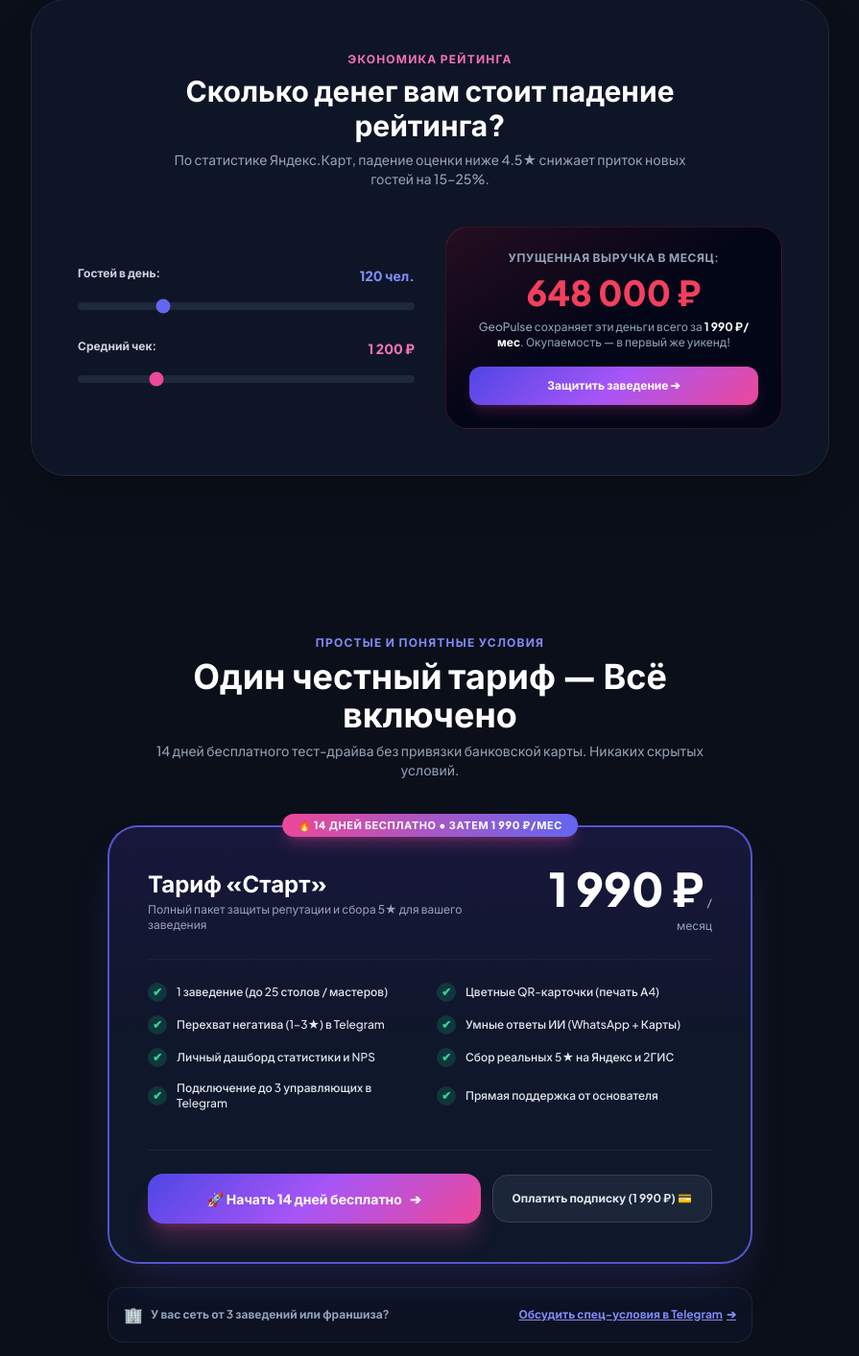
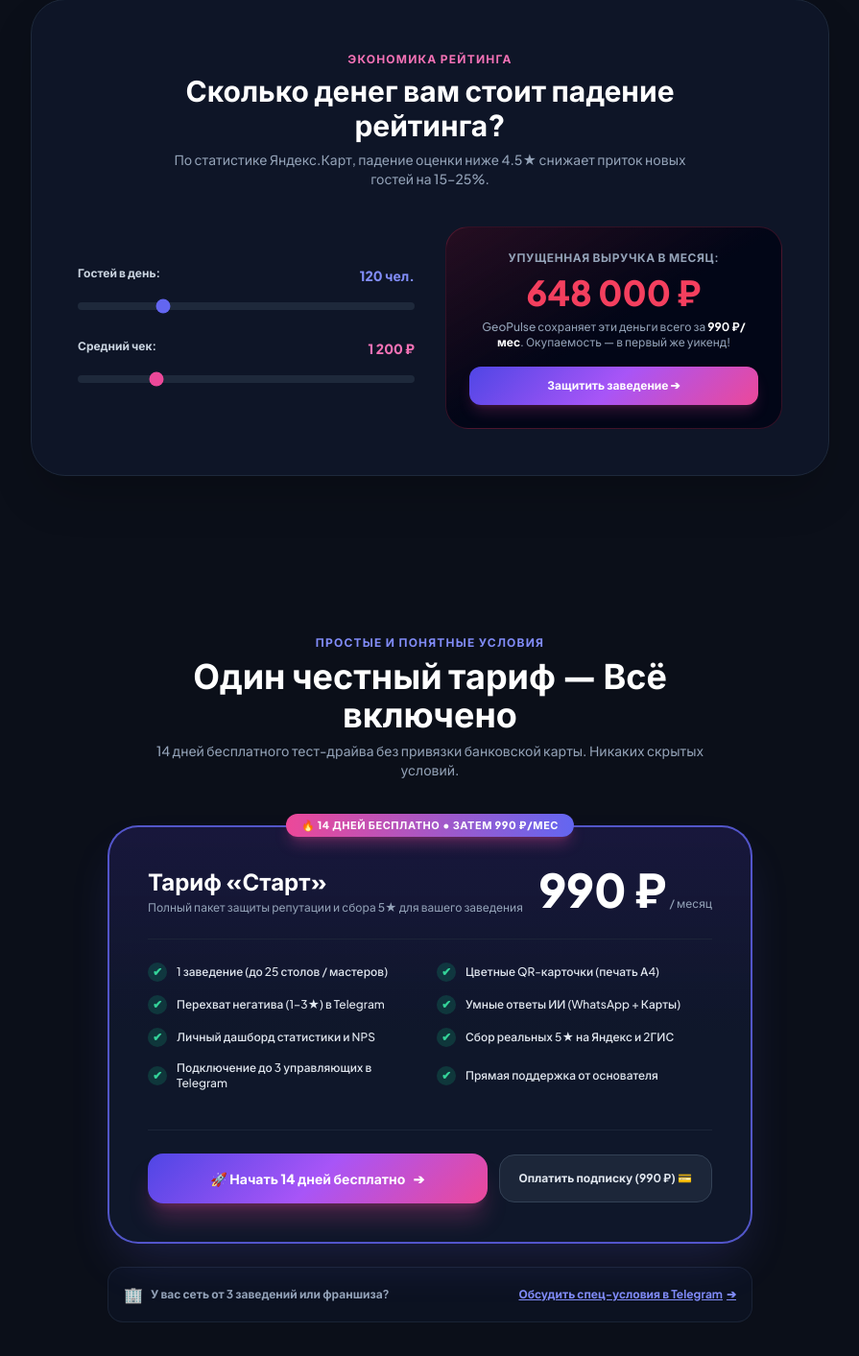
Before and after one commit to alialiev20122005-lab/geopulse, a FastAPI app: page / in a window 1280 px wide. Shown: the part 2264-3677 px from the top of the page at 96% size, without its empty margins (192-1087 px from the left). Run offline with FastAPI, Linux system fonts and the light colour scheme; data comes from the database, SQL or seed files in the repository; data that the repository does not hold is empty; some libraries are stand-ins or nearby versions.

Commit message:
feat(pricing): update Start plan price from 1990 to 990 rub/mo

```diff
--- a/app/config.py
+++ b/app/config.py
@@ -54,9 +54,9 @@ PLANS: Dict[str, Dict[str, Any]] = {
     "start": {
         "id": "start",
         "name": "Тариф «Старт»",
-        "price": 1990,
+        "price": 990,
         "period": "месяц",
-        "tables": "до 10 столов / мастеров"
+        "tables": "до 25 столов / мастеров"
     },
     "business": {
         "id": "business",
--- a/app/templates/index.html
+++ b/app/templates/index.html
@@ -357,7 +357,7 @@
                     <p class="text-xs font-bold uppercase tracking-wider text-slate-400">Упущенная выручка в месяц:</p>
                     <p id="loss-val" class="text-4xl font-black text-rose-500 my-2">648 000 ₽</p>
                     <p class="text-xs text-slate-400 leading-snug">
-                        GeoPulse сохраняет эти деньги всего за <span class="text-white font-bold">1 990 ₽/мес</span>. Окупаемость — в первый же уикенд!
+                        GeoPulse сохраняет эти деньги всего за <span class="text-white font-bold">990 ₽/мес</span>. Окупаемость — в первый же уикенд!
                     </p>
                     <a href="#connect" class="mt-4 inline-block w-full gradient-brand hover:opacity-95 text-white font-bold text-xs py-3 px-4 rounded-xl shadow-lg shadow-pink-500/20 transition">
                         Защитить заведение ➔
@@ -381,7 +381,7 @@
             <!-- Единый тариф: Старт (Всё включено) -->
             <div class="bg-gradient-to-b from-indigo-950/70 via-slate-900 to-slate-900 border-2 border-indigo-500/80 p-6 sm:p-10 rounded-[32px] flex flex-col justify-between relative shadow-2xl shadow-indigo-500/20">
                 <span class="absolute -top-3.5 left-1/2 -translate-x-1/2 bg-gradient-to-r from-pink-500 to-indigo-500 text-white text-[11px] font-black uppercase tracking-wider px-4 py-1 rounded-full shadow-lg shadow-pink-500/30 whitespace-nowrap">
-                    🔥 14 дней бесплатно • Затем 1 990 ₽/мес
+                    🔥 14 дней бесплатно • Затем 990 ₽/мес
                 </span>
 
                 <div>
@@ -391,7 +391,7 @@
                             <p class="text-xs text-slate-400 mt-1">Полный пакет защиты репутации и сбора 5★ для вашего заведения</p>
                         </div>
                         <div class="sm:text-right">
-                            <span class="text-4xl sm:text-5xl font-black text-white">1 990 ₽</span>
+                            <span class="text-4xl sm:text-5xl font-black text-white">990 ₽</span>
                             <span class="text-xs text-slate-400 block sm:inline">/ месяц</span>
                         </div>
                     </div>
@@ -433,12 +433,12 @@
                 </div>
 
                 <div class="mt-4 pt-6 border-t border-slate-800/80 flex flex-col sm:flex-row items-center gap-3">
-                    <a href="#connect" onclick="selectPlan('Тариф «Старт» (1 990 ₽/мес)')" class="w-full sm:flex-1 text-center gradient-brand hover:opacity-95 text-white font-extrabold text-sm py-4 px-6 rounded-2xl shadow-xl shadow-pink-500/25 transition active:scale-95 flex items-center justify-center gap-2">
+                    <a href="#connect" onclick="selectPlan('Тариф «Старт» (990 ₽/мес)')" class="w-full sm:flex-1 text-center gradient-brand hover:opacity-95 text-white font-extrabold text-sm py-4 px-6 rounded-2xl shadow-xl shadow-pink-500/25 transition active:scale-95 flex items-center justify-center gap-2">
                         <span>🚀 Начать 14 дней бесплатно</span>
                         <span>➔</span>
                     </a>
-                    <button type="button" onclick="openPayModal('start', 'Тариф «Старт»', 1990)" class="w-full sm:w-auto text-center bg-slate-800/90 hover:bg-slate-700 text-slate-200 hover:text-white font-bold text-xs py-4 px-5 rounded-2xl border border-slate-700 transition active:scale-95 whitespace-nowrap">
-                        Оплатить подписку (1 990 ₽) 💳
+                    <button type="button" onclick="openPayModal('start', 'Тариф «Старт»', 990)" class="w-full sm:w-auto text-center bg-slate-800/90 hover:bg-slate-700 text-slate-200 hover:text-white font-bold text-xs py-4 px-5 rounded-2xl border border-slate-700 transition active:scale-95 whitespace-nowrap">
+                        Оплатить подписку (990 ₽) 💳
                     </button>
                 </div>
             </div>
@@ -730,7 +730,7 @@
                 <span>🔒 Онлайн-оплата</span>
             </div>
             <h3 id="modalPlanTitle" class="text-xl font-black text-white mb-1">Оплата подписки</h3>
-            <p id="modalPlanPrice" class="text-xs text-slate-400 mb-5">Сумма к оплате: 1 990 ₽ / месяц</p>
+            <p id="modalPlanPrice" class="text-xs text-slate-400 mb-5">Сумма к оплате: 990 ₽ / месяц</p>
 
             <form id="onlinePayForm" onsubmit="submitOnlinePay(event)" class="space-y-3.5">
                 <input type="hidden" id="modalPlanId" value="start">
--- a/app/templates/pitch.html
+++ b/app/templates/pitch.html
@@ -427,7 +427,7 @@
                                 <p class="text-xs text-slate-300 mt-0.5">Для кафе, ресторанов, салонов и автосервисов</p>
                             </div>
                             <div class="text-right">
-                                <span class="text-3xl font-black text-white">1 990 ₽</span>
+                                <span class="text-3xl font-black text-white">990 ₽</span>
                                 <span class="text-xs text-slate-400 block">/ месяц</span>
                             </div>
                         </div>
@@ -445,7 +445,7 @@
 
                     <div class="mt-6 pt-4 border-t border-slate-800/80 flex items-center justify-between text-xs text-slate-400">
                         <span>Окупаемость: <strong>1 спасенный гость</strong></span>
-                        <span class="text-emerald-400 font-bold">66 ₽ в день</span>
+                        <span class="text-emerald-400 font-bold">33 ₽ в день</span>
                     </div>
                 </div>
 
--- a/app/templates/sales_kit.html
+++ b/app/templates/sales_kit.html
@@ -187,7 +187,7 @@ https://pulse-geo.site/pitch</div>
                 </div>
 
                 <div class="bg-slate-900/60 border border-slate-800 p-5 rounded-2xl space-y-2">
-                    <span class="text-rose-400 font-bold text-xs">«Зачем платить 1990 ₽ в месяц?»</span>
+                    <span class="text-rose-400 font-bold text-xs">«Зачем платить 990 ₽ в месяц?»</span>
                     <p class="text-xs text-slate-300 leading-relaxed">
                         <b>Ответ:</b> «Один перехваченный негатив сохраняет вам минимум 10 новых гостей. Потеря даже одного банкета на 30 000 ₽ из-за рейтинга 4.2 обходится в 15 раз дороже, чем годовая подписка на GeoPulse».
                     </p>
--- a/app/templates/terms.html
+++ b/app/templates/terms.html
@@ -66,7 +66,7 @@
                 <section>
                     <h2 class="text-base font-bold text-white mb-2">3. Тарифные планы и оплата</h2>
                     <p class="text-xs text-slate-400">
-                        3.1. Стоимость использования сервиса определяется действующими тарифами: «Старт» (1 990 ₽/мес), «Бизнес» (3 900 ₽/мес), «Сеть» (6 900 ₽/мес).
+                        3.1. Стоимость использования сервиса определяется действующими тарифами: «Старт» (990 ₽/мес), «Бизнес» (3 900 ₽/мес), «Сеть» (6 900 ₽/мес).
                     </p>
                     <p class="text-xs text-slate-400 mt-2">
                         3.2. Оплата производится авансовым платежом за расчетный месяц через безналичный расчет по счету или онлайн-платежом.
```
